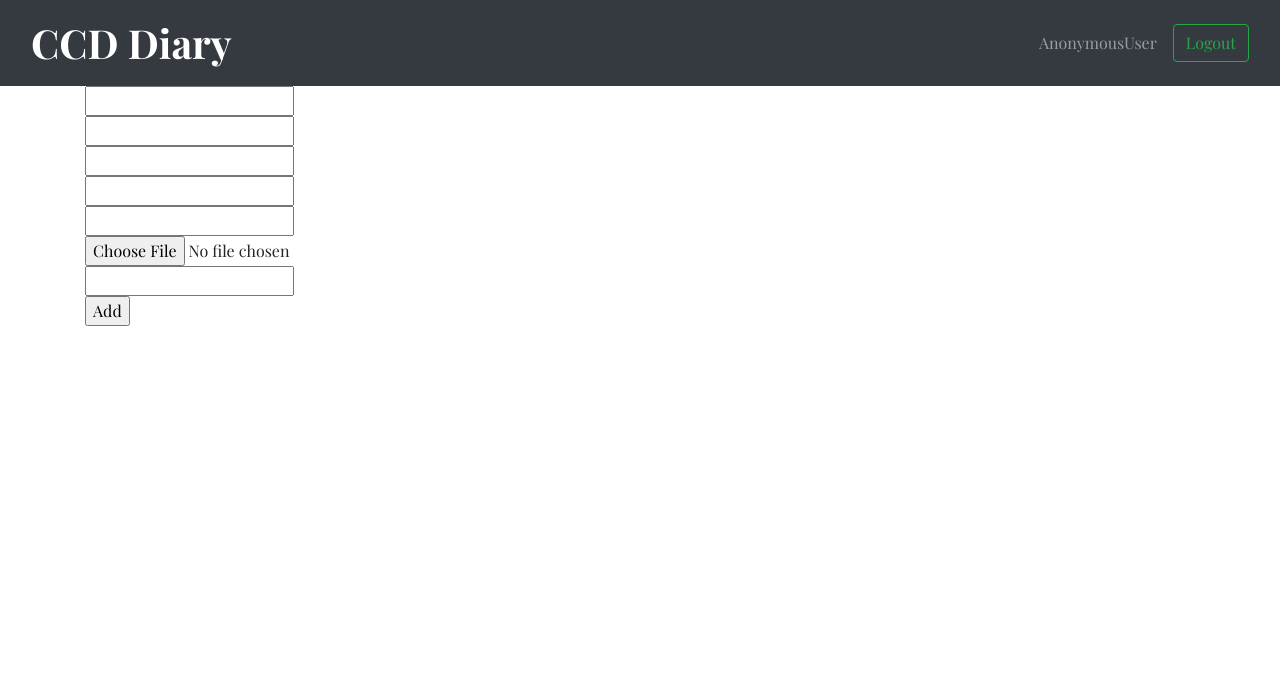
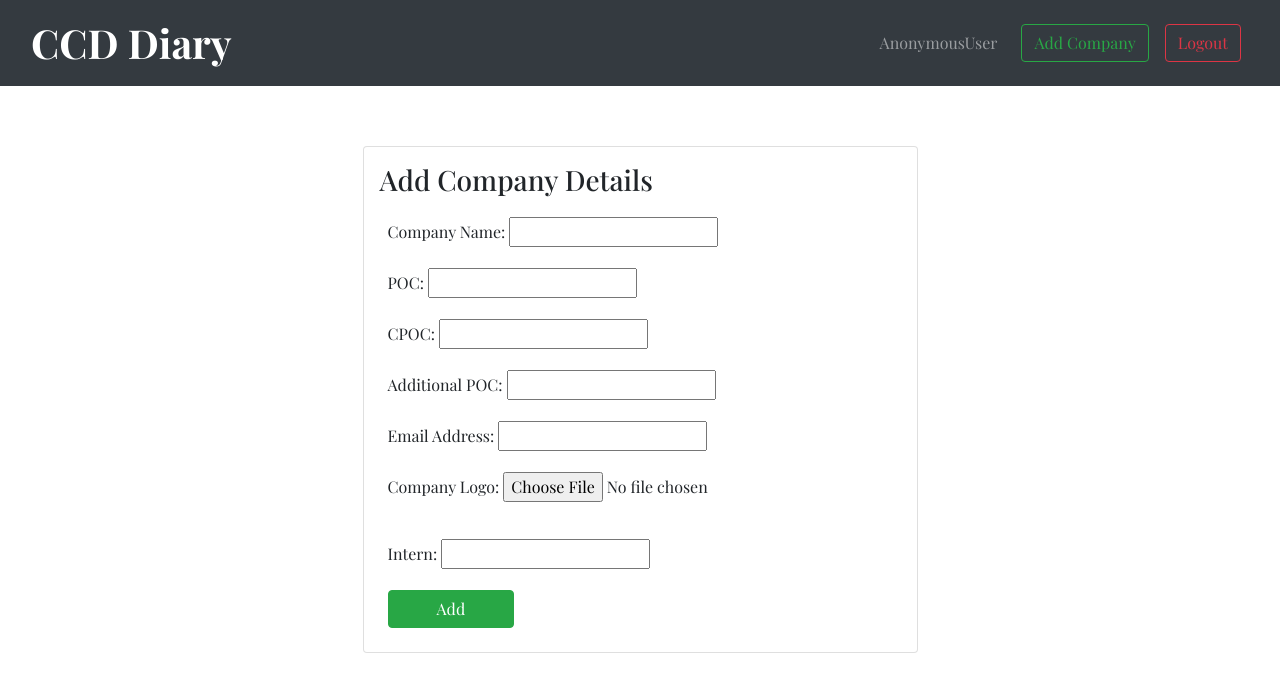
Before and after one commit to sksingh1202/CCD-Intern_and_Placement-Diary, a Django app: template diary_portal/diary/templates/diary/company_create.html in a window 1280 px wide. Shown: the top 692 px of the page. Run offline with Django 3.2, Linux system fonts and the light colour scheme; the template is opened without the code that fills it, so the values that code supplies are empty, except form fields; tables that the repository leaves empty hold one stand-in row (values such as "Sample post"); form fields are guessed from the names that the template uses; some libraries are stand-ins or nearby versions.

Commit message:
Added styling to the form along with 'Add Company' Tab

```diff
--- /dev/null
+++ b/diary_portal/diary/static/diary/company_create.css
@@ -0,0 +1,4 @@
+div.company_create{
+    width:50%;
+
+}
--- a/diary_portal/diary/templates/diary/base.html
+++ b/diary_portal/diary/templates/diary/base.html
@@ -11,6 +11,7 @@
     <link href="https://fonts.googleapis.com/css2?family=Playfair+Display:wght@400;500;600;700&family=Roboto&display=swap" rel="stylesheet">
     <link rel="stylesheet" type="text/css" href="{% static 'diary/base.css' %}">
     <link rel="stylesheet" type="text/css" href="{% static 'diary/company_list.css' %}">
+    <link rel="stylesheet" type="text/css" href="{% static 'diary/company_create.css' %}">
     <title>Diary Portal</title>
   </head>
   <body>
@@ -19,7 +20,8 @@
   		 <a class="navbar-brand mr-auto" href="#">CCD Diary</a>
         <div class="d-flex align-items-center ">
          <span class="navbar-text mx-3 ">{{ request.user }}</span>
-         <button class="btn btn-outline-success my-2 my-sm-0 " type="submit">Logout</button>
+          <a class="btn btn-outline-success my-2 my-sm-0 mx-2" href="{% url 'company_create' %}">Add Company</a>
+         <a class="btn btn-outline-danger my-2 my-sm-0 mx-2" href ="">Logout</a>
         </div>
        </div>
 	</nav>
--- a/diary_portal/diary/templates/diary/company_create.html
+++ b/diary_portal/diary/templates/diary/company_create.html
@@ -6,34 +6,50 @@
 {% block content %}
   <form enctype="multipart/form-data" method="post">
     {% csrf_token %}
-    <div class="container">
+    <div class="space"></div>
+    <div class="space"></div>
+    <div class="space"></div>
+    <div class="form-group m-auto container d-flex justify-content-center">
+      <div class="card p-3 mx-6 company_create">
+        <h3 class="card-title">Add Company Details</h3>
+        <div class="m-2">
+          <label>Company Name:</label>
           {{form.name}}
         </div>
-    <div class="container">
+        <div class="m-2">
+          <label>POC:</label>
           {{form.POC}}
         </div>
-    <div class="container">
+        <div class="m-2">
+          <label>CPOC:</label>
           {{form.CPOC}}
         </div>
-    <div class="container">
+        <div class="m-2">
+          <label>Additional POC:</label>
           {{form.additional_POC}}
         </div>
-    <div class="container">
+        <div class="m-2">
+          <label>Email Address:</label>
           {{form.email}}
         </div>
-    <div class="container">
+        <div class="m-2">
+          <label>Company Logo:</label>
           {{form.logo}}
         </div>
-    <div class="container">
+        <div class="m-2">
           {% if user.last_name == "PLACEMENT" %}
+          <label>Placement:</label>
             {{form.placement}}
           {% endif %}
         </div>
-    <div class="container">
+        <div class="m-2">
+          <label>Intern:</label>
           {{form.internship}}
         </div>
-    <div class="container">
-      <input type="submit" value="Add">
+        <div class="m-2">
+          <input class="btn btn-success px-5" type="submit" value="Add" id="submit">
+        </div>
+       </div>
      </div>
   </form>
 {% endblock content %}
```
Lines whose indentation alone changed are shown as unchanged.
